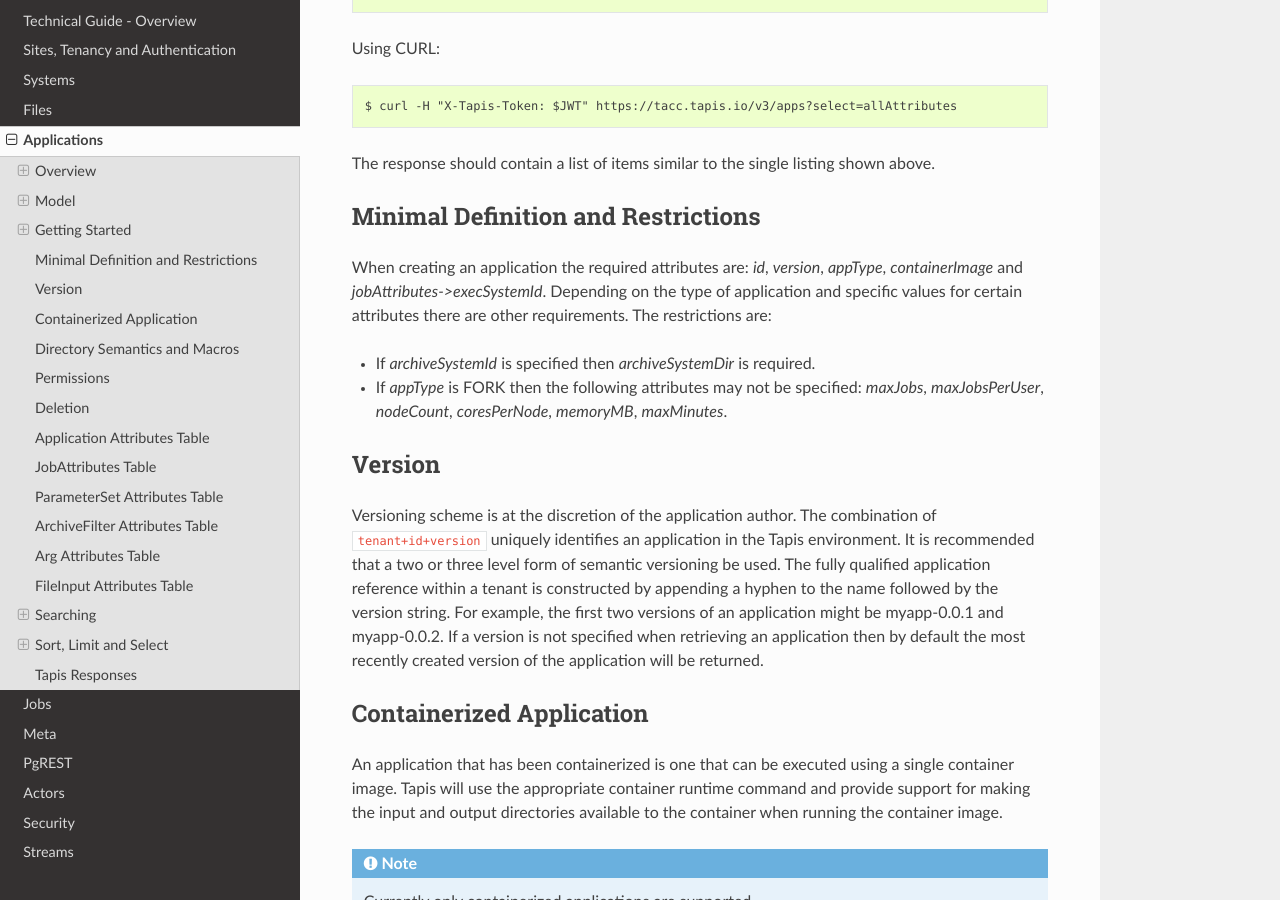
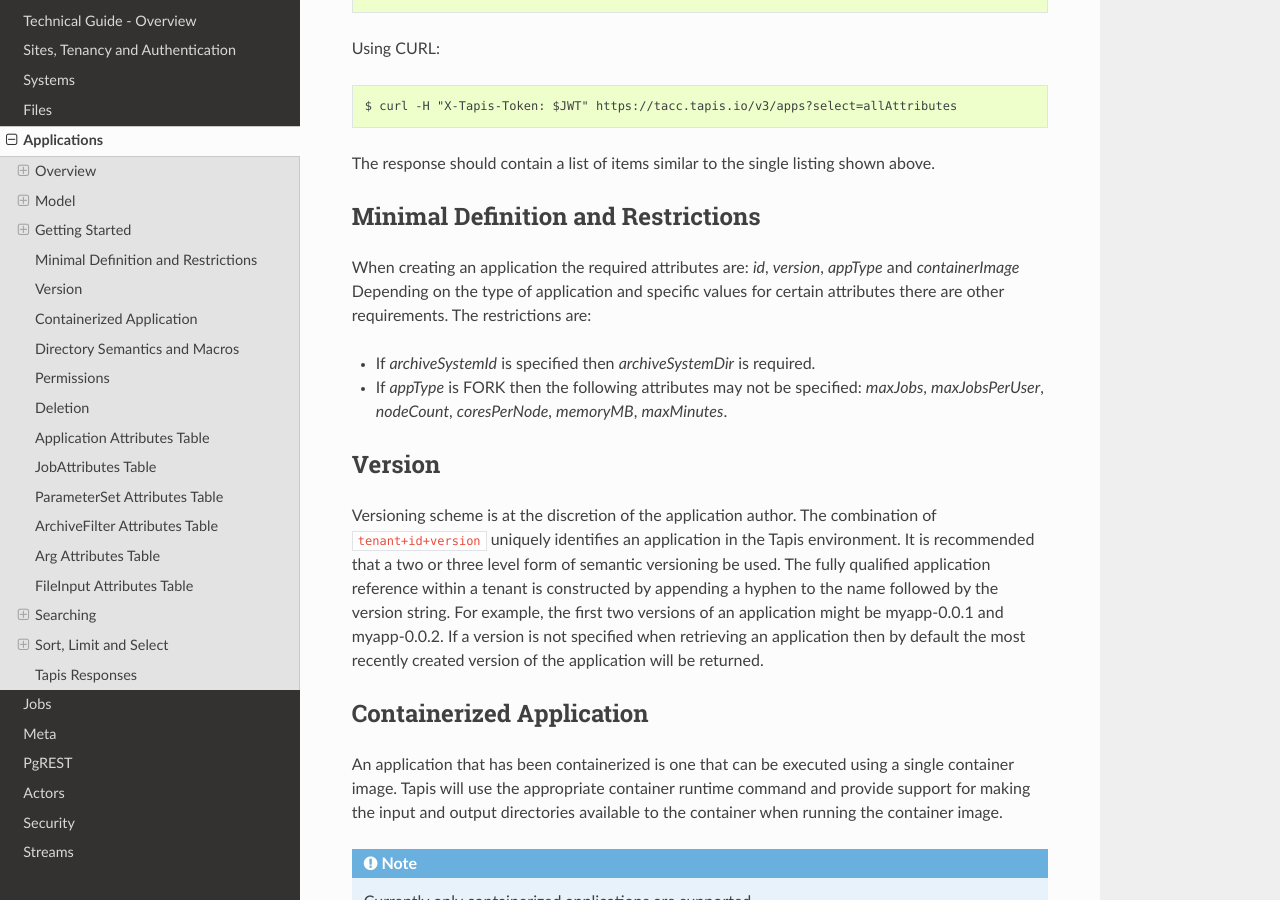
Before and after one commit to tapis-project/documentation, a Sphinx documentation site: the page built from source/technical/apps.rst, in a window 1280 px wide and 900 px high, scrolled down 5584 px. Built offline with Sphinx 7.4.7 and the Read the Docs theme 2.0.0, drawn with Linux system fonts in a browser that asks for light colours; some of the changed text lies outside the part shown.

Commit message:
Apps: Remove restriction that execSystemId is required.

```diff
--- a/source/technical/apps.rst
+++ b/source/technical/apps.rst
@@ -105,8 +105,8 @@ Job related attributes
 Required Attributes
 ~~~~~~~~~~~~~~~~~~~
 
-When creating a application the required attributes are: ``id``, ``version``, ``appType``,  ``containerImage`` and
-``jobAttributes->execSystemId``. Depending on the type of application and specific values for certain attributes there are other requirements.
+When creating a application the required attributes are: ``id``, ``version``, ``appType`` and  ``containerImage``.
+Depending on the type of application and specific values for certain attributes there are other requirements.
 
 The restrictions are:
 
@@ -262,9 +262,9 @@ The response should contain a list of items similar to the single listing shown
 -----------------------------------
 Minimal Definition and Restrictions
 -----------------------------------
-When creating an application the required attributes are: *id*, *version*, *appType*, *containerImage* and
-*jobAttributes->execSystemId*. Depending on the type of application and specific values for certain attributes there are
-other requirements. The restrictions are:
+When creating an application the required attributes are: *id*, *version*, *appType* and *containerImage*
+Depending on the type of application and specific values for certain attributes there are other requirements.
+The restrictions are:
 
 * If *archiveSystemId* is specified then *archiveSystemDir* is required.
 * If *appType* is FORK then the following attributes may not be specified: *maxJobs*, *maxJobsPerUser*, *nodeCount*,
```
